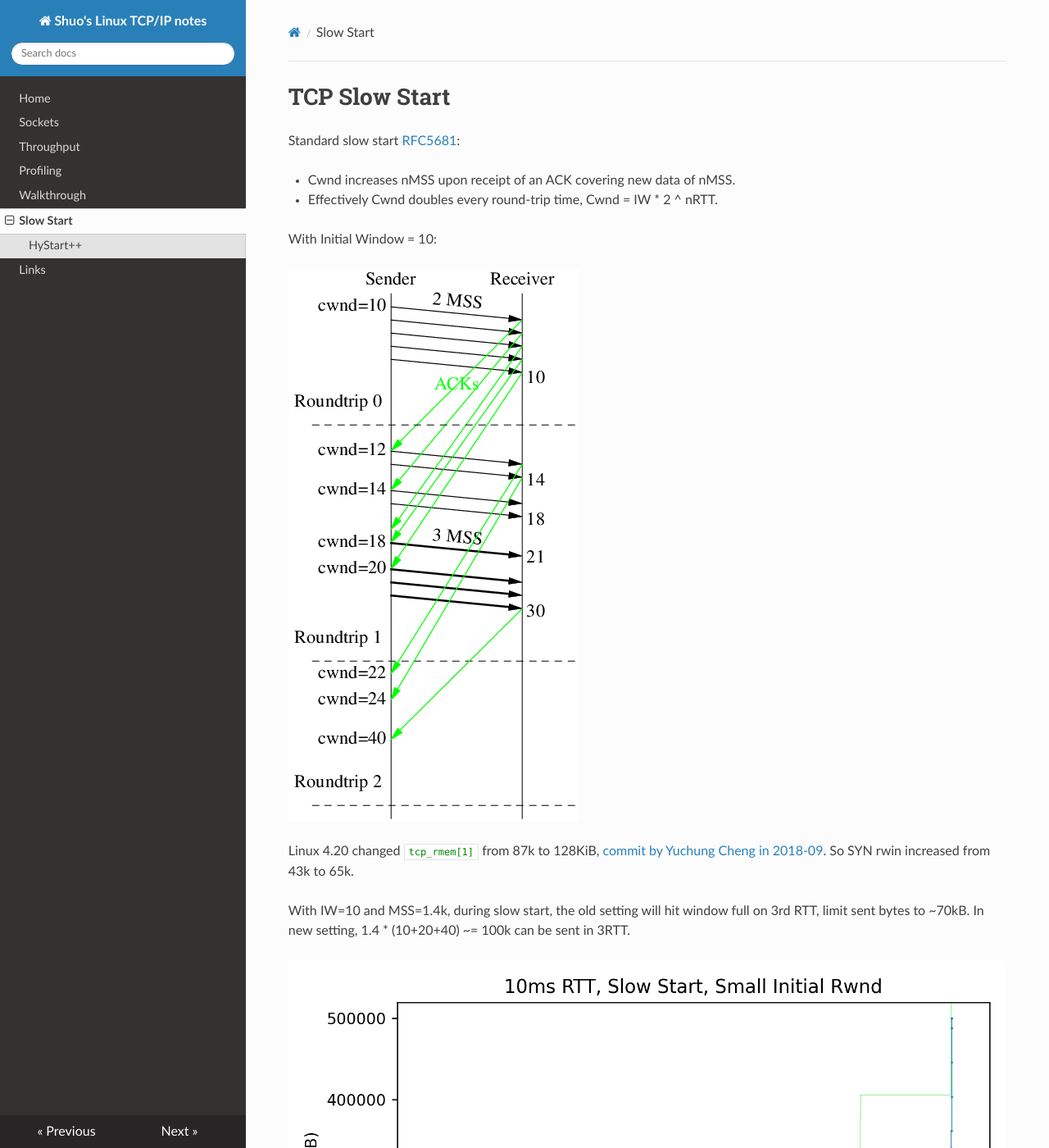
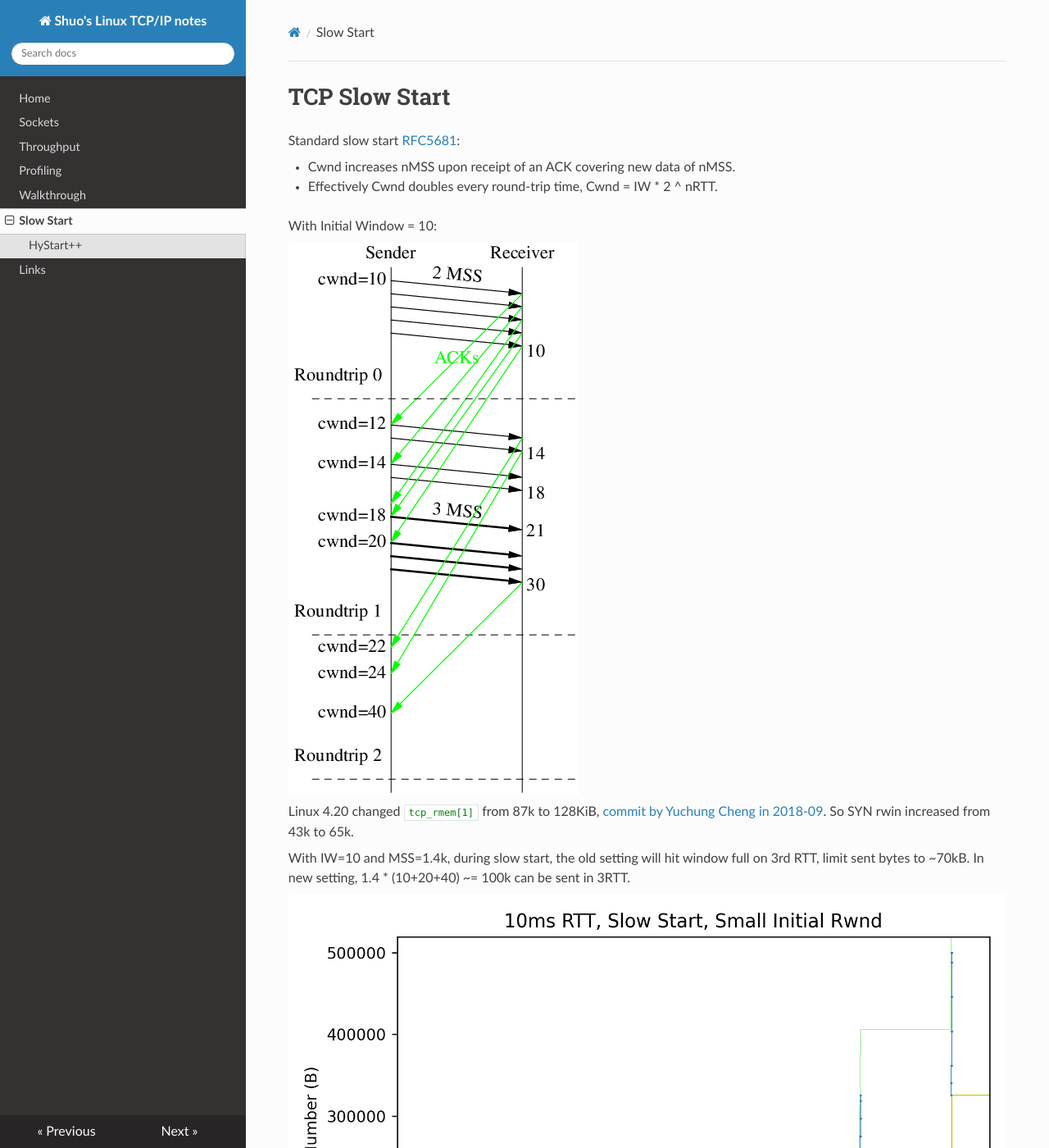
Before and after one commit to chenshuo/tcpip-study, an MkDocs documentation site: the page built from docs/slowstart.md, in a window 1280 px wide and 1400 px high. Shown: the whole window at 82% size. Built offline with MkDocs 1.6.1, drawn with Linux system fonts in a browser that asks for light colours; nearby versions of some CDN libraries; some of the changed text lies outside the part shown.

```diff
--- a/docs/extra.css
+++ b/docs/extra.css
@@ -1,5 +1,10 @@
+p {
+    line-height:1.5em;
+    margin:0 0 1.0ex;
+}
+
 .wy-nav-content {
-   max-width: 1024px;
+  max-width: 1024px;
 }
 
 .rst-content code {
```
Also changed, not shown: docs/slowstart.md (+6 -1 lines), 3 other files.
